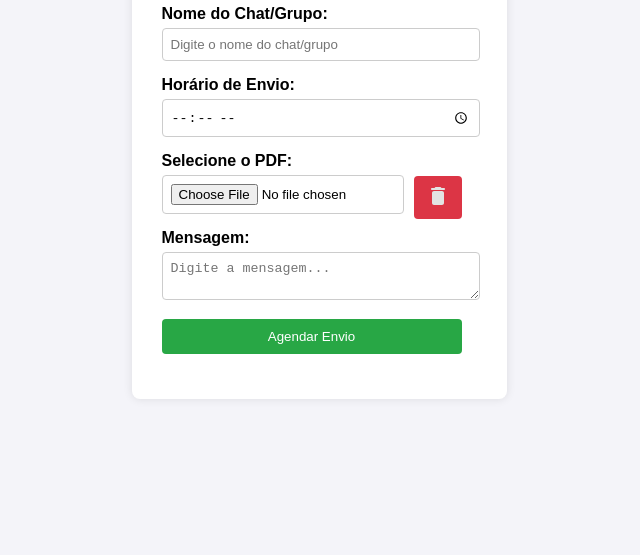
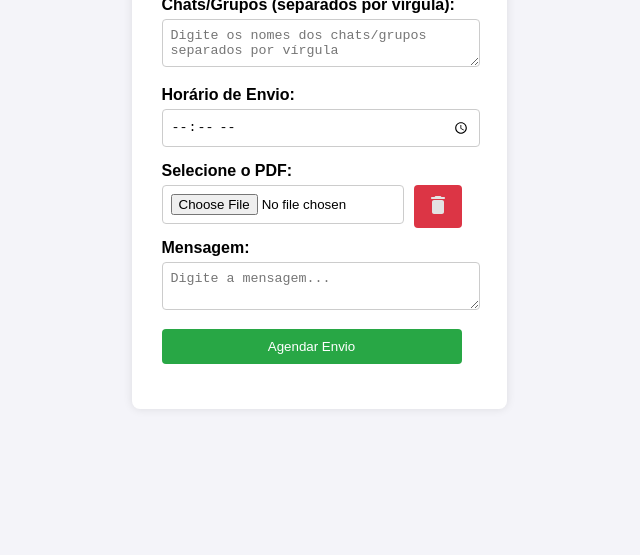
Before and after one commit to lucasdeangelo/whatsapp-pdf-scheduler, a website: page public/index.html in a window 1280 px wide. Shown: the part 245-800 px from the top of the page, without its empty margins (321-961 px from the left). Drawn offline with Linux system fonts and the light colour scheme.

Commit message:
Edit - Alterações para receber múltiplos contatos para envio de PDFs

```diff
--- a/public/index.html
+++ b/public/index.html
@@ -10,8 +10,8 @@
   <div class="container">
     <h1>Agendador de PDF</h1>
     <form id="scheduleForm">
-      <label for="chatName">Nome do Chat/Grupo:</label>
-      <input type="text" id="chatName" placeholder="Digite o nome do chat/grupo" required>
+      <label for="chatName">Chats/Grupos (separados por vírgula):</label>
+      <textarea id="chatName" placeholder="Digite os nomes dos chats/grupos separados por vírgula" required></textarea>
 
       <label for="time">Horário de Envio:</label>
       <input type="time" id="time" required>
```
